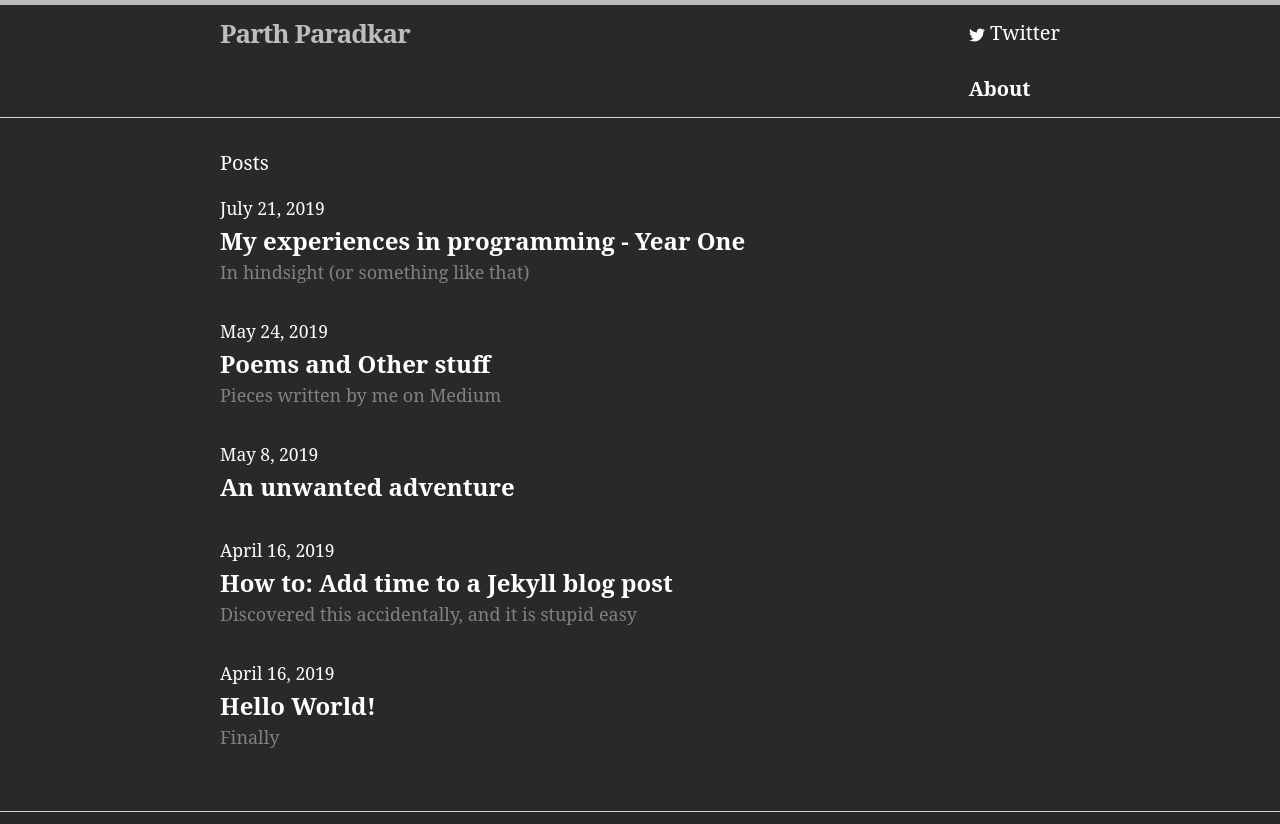
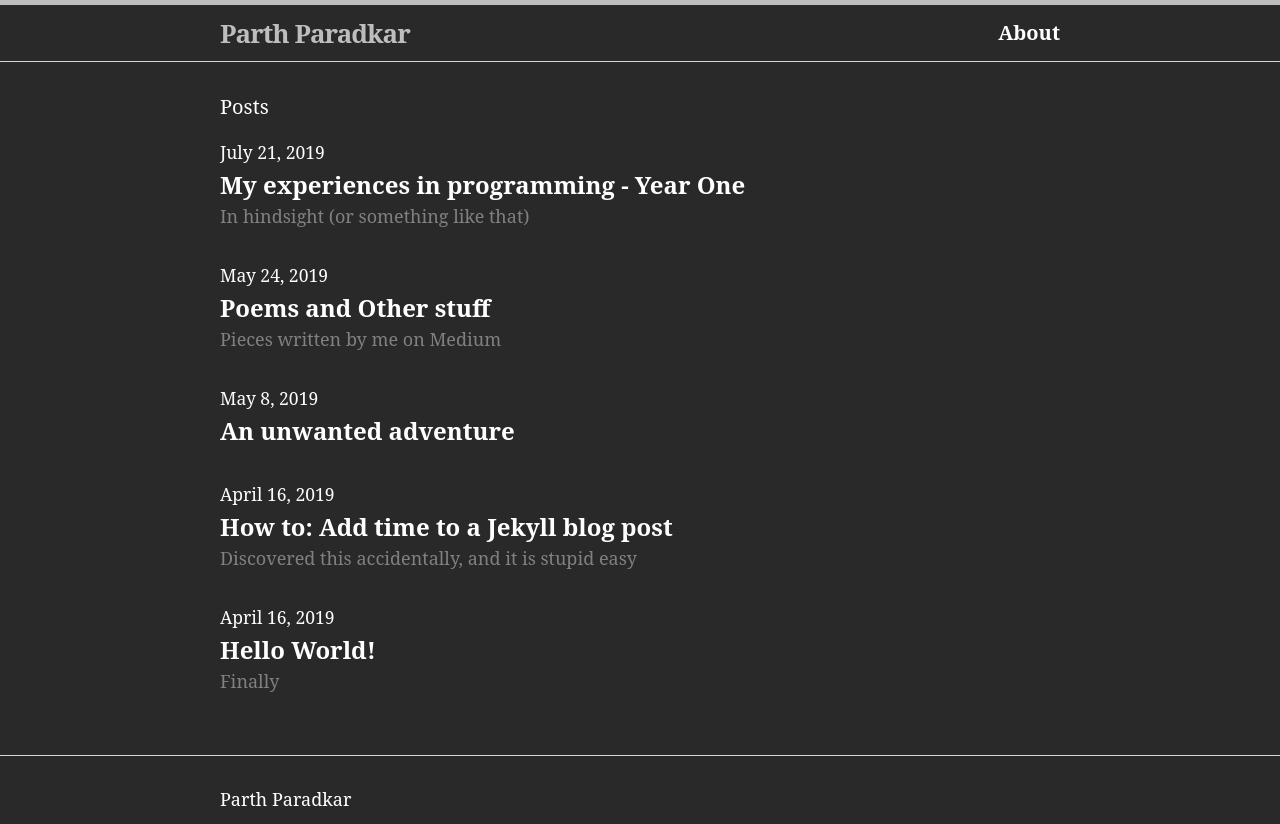
Before and after one commit to tweet-sevak/thescriptninja.github.io, a Jekyll site: the page built from index.html, in a window 1280 px wide, cut to the strip 0-824 px from the top of the page. Built offline with Jekyll 4.4.1, drawn with Linux system fonts in a browser that asks for light colours.

Commit message:
Update header.html

```diff
--- a/_includes/header.html
+++ b/_includes/header.html
@@ -13,12 +13,6 @@
         </svg>
       </a>
       <div>
-        <span>
-          <div class="social-media-list">
-            <li>
-               {% include icon-twitter.html username=site.twitter_username %}
-            </li>
-          </div>
         <div class="trigger">
           {% for my_page in site.pages %}
             {% if my_page.title %}
@@ -26,7 +20,6 @@
             {% endif %}
           {% endfor %}
         </div>
-        </span>
       </div>
     </nav>
 
```
Lines whose indentation alone changed are shown as unchanged.
